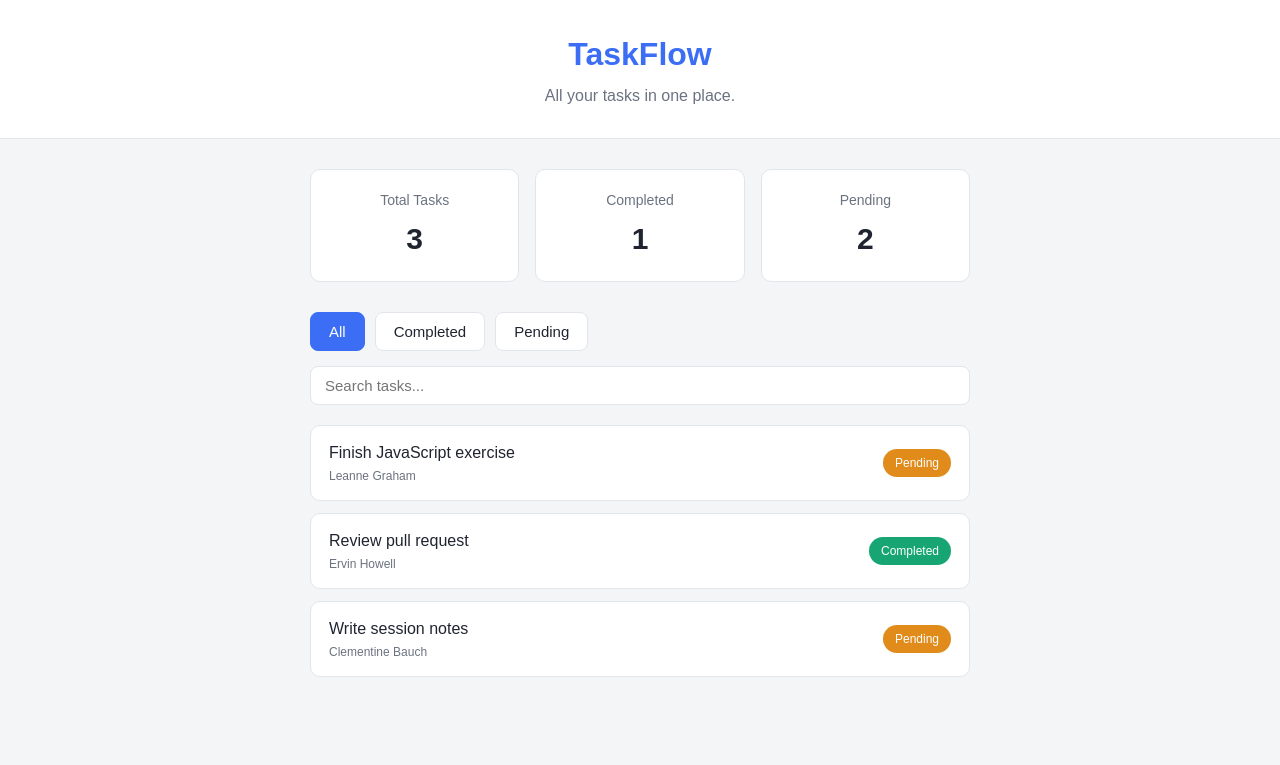
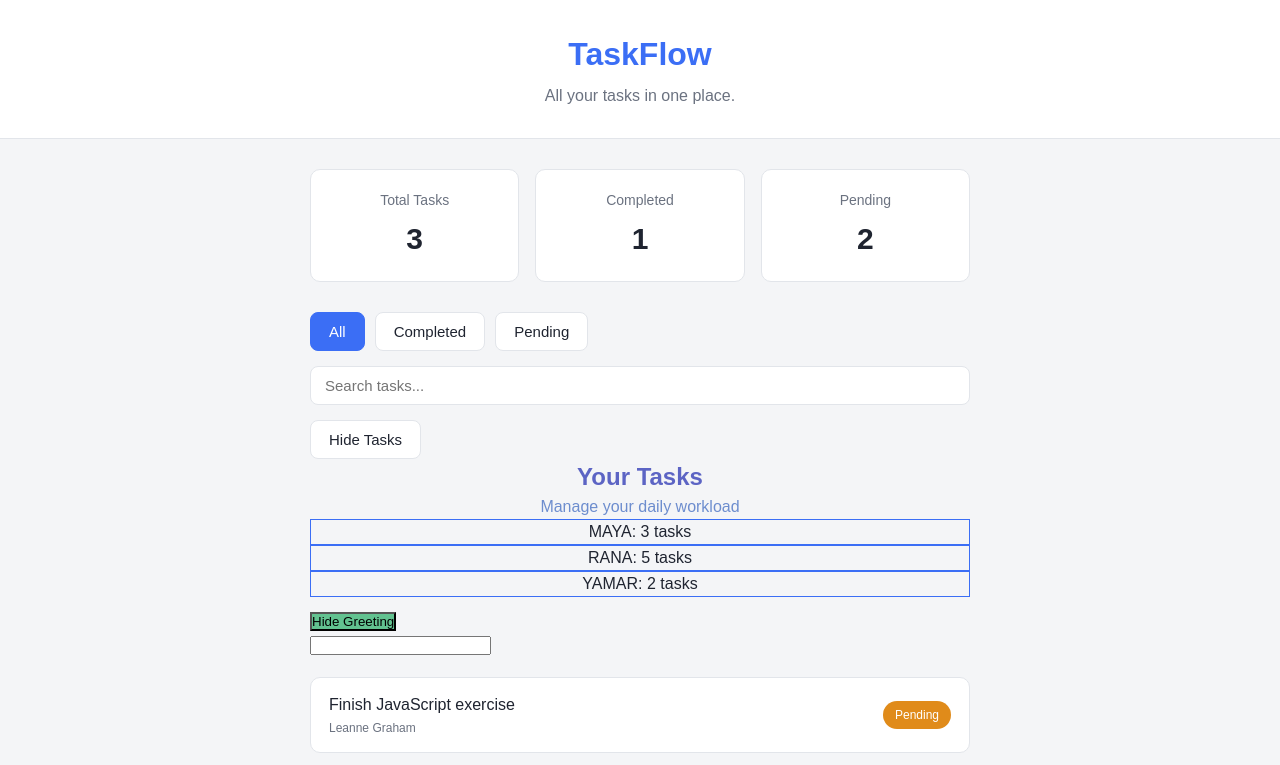
Before and after one commit to b4f-cohort8-salamiyah/b4f-cohort8-salamiyah-react-2026, a React (Vite) app: page / in a window 1280 px wide. Shown: the top 765 px of the page. Built offline with nearby package versions, Linux system fonts and the light colour scheme.

Commit message:
homework

```diff
--- a/src/App.tsx
+++ b/src/App.tsx
@@ -1,8 +1,55 @@
+import { ChangeEvent, useState } from "react";
 import Header from "./components/Header";
 import StatCard from "./components/StatCard";
 import TaskItem from "./components/TaskItem";
+import SectionTitle from "./components/Sectiontitle";
+import { PersonSummary } from "./components/PersonSummary";
 
 function App() {
+  // const currentFilter = "completed";
+  const [currentFilter, setCurrentFilter] = useState("all");
+  const [searchText, setSearchText] = useState("");
+  const [showTasks, setShowTasks] = useState(true);
+  const [name, setName] = useState("");
+  const [showGreeting, setShowGreeting] = useState(true);
+
+  function handleShowAll(): void {
+    setCurrentFilter("all");
+  }
+
+  function handleShowCompleted() {
+    setCurrentFilter("completed");
+  }
+
+  function handleShowPending() {
+    setCurrentFilter("pending");
+  }
+
+  function handleSearchChange(event: ChangeEvent<HTMLInputElement>) {
+    setSearchText(event.target.value);
+  }
+
+  function handleToggleTasks() {
+    setShowTasks(!showTasks);
+  }
+
+  function handleNameChange(event: ChangeEvent<HTMLInputElement>) {
+    setName(event.target.value);
+  }
+
+  function handleToggleGreeting() {
+    setShowGreeting(!showGreeting);
+  }
+
+  let greetingMessage = "";
+  if (name === "") {
+    greetingMessage = "";
+  } else if (name === "admin") {
+    greetingMessage = "Welcome back, admin.";
+  } else {
+    greetingMessage = "Hello, " + name + "!";
+  }
+
   return (
     <div>
       <Header />
@@ -15,9 +62,24 @@ function App() {
         </section>
 
         <section className="filters">
-          <button className="filter-button active">All</button>
-          <button className="filter-button">Completed</button>
-          <button className="filter-button">Pending</button>
+          <button
+            className={`filter-button ${currentFilter === "all" ? "active" : ""}`}
+            onClick={handleShowAll}
+          >
+            All
+          </button>
+          <button
+            className={`filter-button ${currentFilter === "completed" ? "active" : ""}`}
+            onClick={handleShowCompleted}
+          >
+            Completed
+          </button>
+          <button
+            className={`filter-button ${currentFilter === "pending" ? "active" : ""}`}
+            onClick={handleShowPending}
+          >
+            Pending
+          </button>
         </section>
 
         <section className="search">
@@ -25,9 +87,40 @@ function App() {
             type="text"
             className="search-input"
             placeholder="Search tasks..."
+            value={searchText}
+            onChange={handleSearchChange}
           />
+
+          {searchText ? (
+            <p className="search-feedback">Searching for: {searchText}</p>
+          ) : null}
         </section>
 
+        <button className="toggle-tasks-button" onClick={handleToggleTasks}>
+          {showTasks ? "Hide Tasks" : "Show Tasks"}
+        </button>
+
+        <SectionTitle
+          title="Your Tasks"
+          subTitle="Manage your daily workload"
+        />
+
+        <PersonSummary name="MAYA" taskCount={3} />
+        <PersonSummary name="RANA" taskCount={5} />
+        <PersonSummary name="YAMAR" taskCount={2} />
+
+        <button className="but" onClick={handleToggleGreeting}>
+          {showGreeting ? "Hide" : "Show"} Greeting
+        </button>
+
+        {showGreeting ? (
+          <div>
+            <input type="text" value={name} onChange={handleNameChange} />
+            {name !== "" ? <p>{greetingMessage}</p> : null}
+          </div>
+        ) : null}
+
+        {showTasks ? (
           <ul className="task-list">
             <TaskItem
               title="Finish JavaScript exercise"
@@ -50,6 +143,7 @@ function App() {
               statusClass="pending"
             />
           </ul>
+        ) : null}
       </main>
     </div>
   );
--- /dev/null
+++ b/src/components/PersonSummary.tsx
@@ -0,0 +1,10 @@
+interface PersonSummaryProps {
+  name: string;
+  taskCount: number;
+}
+
+export function PersonSummary(props: PersonSummaryProps) {
+  return (
+    <p className="par" >{props.name}: {props.taskCount} tasks</p>
+  );
+}
--- /dev/null
+++ b/src/components/Sectiontitle.tsx
@@ -0,0 +1,15 @@
+interface SectionTitleProps{
+title:string;
+subTitle:string;
+}
+
+function sectiontitle(props:SectionTitleProps){
+return(
+<div>
+    <h2 className="h22 ">{props.title}</h2>
+    <p className="pp">{props.subTitle}</p>
+</div>
+
+);
+}
+export default sectiontitle;
--- a/src/index.css
+++ b/src/index.css
@@ -176,3 +176,50 @@ body {
     flex-wrap: wrap;
   }
 }
+
+.search-input:focus {
+  border-color: #3b6ef5;
+  outline: none;
+}
+
+.search-feedback {
+  color: #6b7280;
+  font-size: 13px;
+  margin-top: 8px;
+}
+
+.toggle-tasks-button {
+  background-color: #ffffff;
+  border: 1px solid #e2e5ea;
+  border-radius: 8px;
+  color: #1f2430;
+  cursor: pointer;
+  font-size: 15px;
+  padding: 10px 18px;
+  margin-top: 15px;
+}
+
+.toggle-tasks-button:hover {
+  border-color: #3b6ef5;
+
+}
+.par {
+  border: #3b6ef5 solid 1px;
+  text-align: center;
+}
+.h22 {
+  color: rgb(92, 100, 196);
+   text-align: center;
+}
+.pp {
+  color: #6d8dce;
+  text-align: center;
+}
+.but{
+  background-color: #62c290;
+  margin-top: 15px;
+}
+.but:hover{
+  background-color: antiquewhite;
+  border:1px solid #62c290;
+}
```
Also changed, not shown: 1 other file (tests, documents, lock files or other folders). Lines whose indentation alone changed are shown as unchanged.
